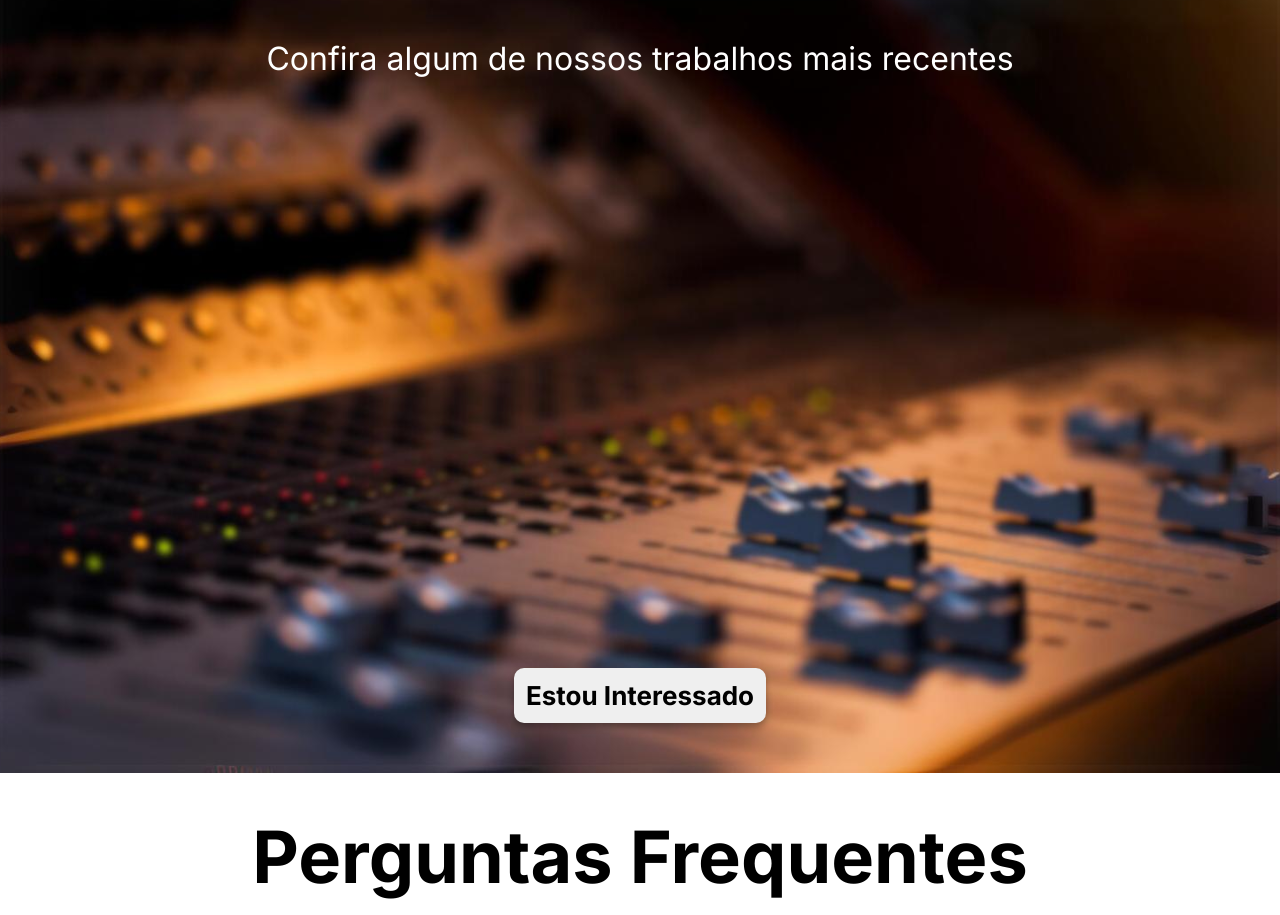
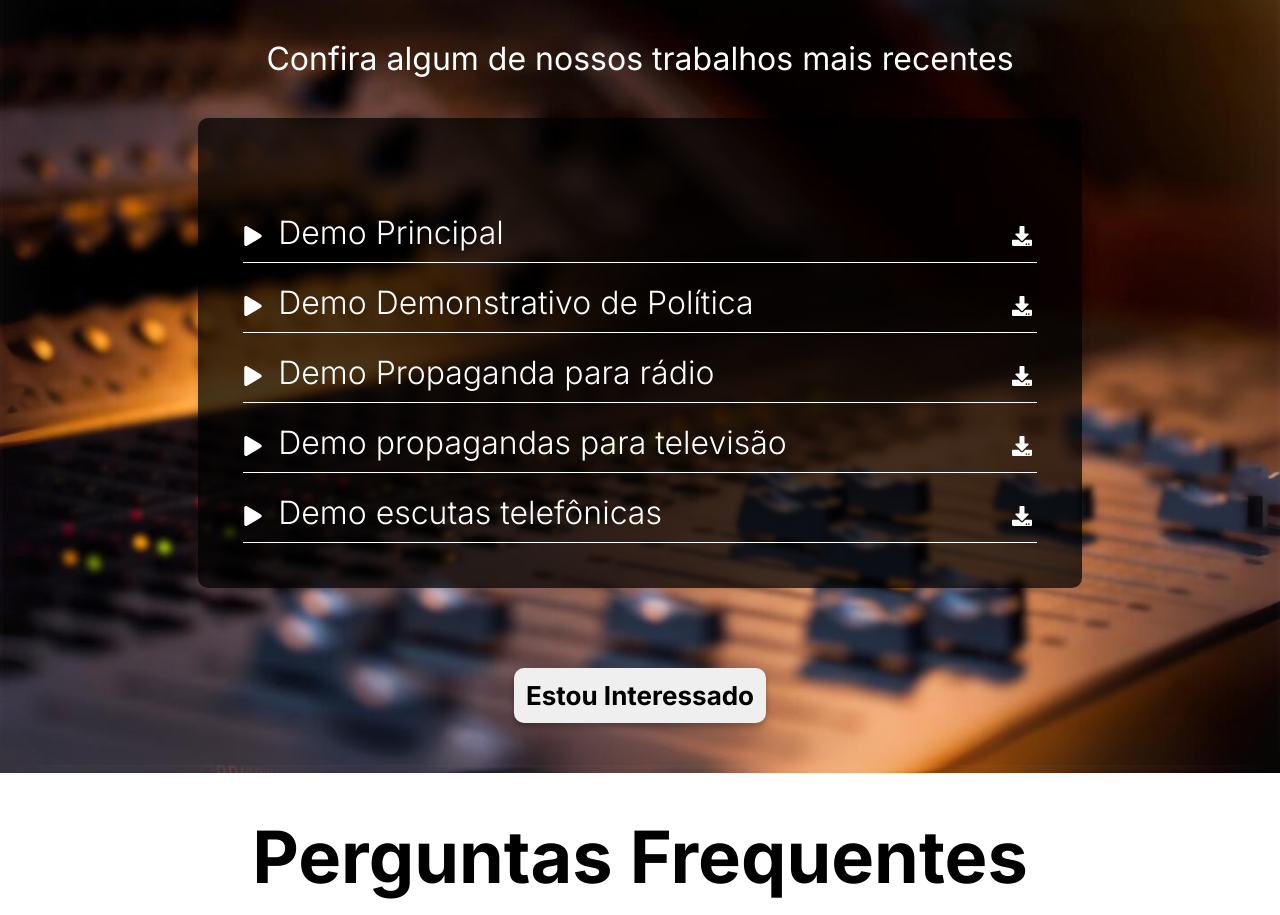
Before and after one commit to LucasJoseArantes/LandingPage-DMVoz, a React (Vite) app: page / in a window 1280 px wide. Shown: the part 3727-4642 px from the top of the page. Built offline with nearby package versions, Linux system fonts and the light colour scheme.

Commit message:
Create AudioBox

```diff
--- a/package.json
+++ b/package.json
@@ -17,7 +17,8 @@
     "react": "^18.3.1",
     "react-dom": "^18.3.1",
     "react-floating-whatsapp": "^5.0.8",
-    "react-icons": "^5.3.0"
+    "react-icons": "^5.3.0",
+    "react-player": "^2.16.0"
   },
   "devDependencies": {
     "@types/react": "^18.3.3",
--- /dev/null
+++ b/src/components/audioBox.jsx
@@ -0,0 +1,61 @@
+import React, { useState } from 'react';
+import { FaPlay, FaDownload } from 'react-icons/fa';
+import ReactPlayer from 'react-player';
+import demoPrincipal from '../assets/audios/demoPrincipal.mp3';
+
+const audioData = [
+    {
+        name: "Demo Principal",
+        url: demoPrincipal
+    },
+    {
+        name: "Demo Demonstrativo de Política",
+        url: "/path/to/demo-politica.mp3"
+    },
+    {
+        name: "Demo Propaganda para rádio",
+        url: "/path/to/demo-radio.mp3"
+    },
+    {
+        name: "Demo propagandas para televisão",
+        url: "/path/to/demo-televisao.mp3"
+    },
+    {
+        name: "Demo escutas telefônicas",
+        url: "/path/to/demo-escutas.mp3"
+    }
+];
+
+const AudioBox = () => {
+    const [currentAudioUrl, setCurrentAudioUrl] = useState("");
+
+    const handlePlay = (url) => {
+        setCurrentAudioUrl(url);
+    };
+
+    return (
+        <div className="audioBox">
+            <ReactPlayer
+                url={currentAudioUrl}
+                playing={currentAudioUrl !== ""}
+                controls={true}
+                width="100%"
+                height="50px"
+            />
+            {audioData.map((audio, index) => (
+                <div key={index} className="audioItem">
+                    <button onClick={() => handlePlay(audio.url)}>
+                        <FaPlay size={20} color="white" />
+                    </button>
+                    <h3>{audio.name}</h3>
+                    <a href={audio.url} download>
+                        <FaDownload size={20} color="white" />
+                    </a>
+                </div>
+
+            ))}
+        </div>
+    );
+};
+
+export default AudioBox;
--- a/src/components/sectionAudio.jsx
+++ b/src/components/sectionAudio.jsx
@@ -2,11 +2,13 @@ import React from 'react';
 import TitleSubtitle from './titleSubtitle';
 import '../styles/sectionAudio.css';
 import Button from './button';
+import AudioBox from './audioBox';
 
 const SectionAudio = () => {
     return (
         <section className='sectionImage sectionAudio'>
             <TitleSubtitle title="Especialidades" subtitle="Confira algum de nossos trabalhos mais recentes" />
+            <AudioBox />
             <Button text="Estou Interessado" nextSection=".faqSection"/>
         </section>
     );
--- a/src/styles/sectionAudio.css
+++ b/src/styles/sectionAudio.css
@@ -1,3 +1,67 @@
 .imageAudio{
     background-image: url('../assets/images/sectionAudio/audioBgd.png');
 }
+
+.audioBox{
+    background-color: #000000b8;
+    display: flex;
+    flex-direction: column;
+    border-radius: 10px;
+    box-shadow: 0px 4px 8px rgba(0, 0, 0, 0.1);
+    padding: 35px;
+    margin: auto;
+    box-shadow: 0 0 10px rgba(0, 0, 0, 0.1);
+    max-height: 500px;
+    overflow-y: auto;
+
+
+}
+
+/* Estilizando a barra de rolagem */
+.audioBox::-webkit-scrollbar {
+    width: 10px; /* Largura da barra de rolagem */
+}
+
+.audioBox::-webkit-scrollbar-track {
+    background: #1a1a1a; /* Cor do fundo da barra de rolagem */
+    border-radius: 10px; /* Bordas arredondadas para o track */
+}
+
+.audioBox::-webkit-scrollbar-thumb {
+    background-color: #555; /* Cor do "polegar" (a parte que se move) */
+    border-radius: 10px; /* Bordas arredondadas para o polegar */
+    border: 2px solid #1a1a1a; /* Borda ao redor do polegar para espaçamento */
+}
+
+.audioBox::-webkit-scrollbar-thumb:hover {
+    background-color: #888; /* Cor do polegar ao passar o mouse por cima */
+}
+.audioItem{
+    display: flex;
+    justify-content: space-between;
+    align-items: center;
+    margin: 10px;
+    color: rgb(255, 255, 255);
+    border-bottom: 1px solid white;
+    text-align: left;
+
+}
+
+.audioItem h3{
+    width: 100%;
+    margin: 0px 200px 10px 15px;
+    font-size: 2rem;
+    font-weight: 300
+}
+
+.audioBox button{
+    background-color: #ff000000;
+    border: transparent;
+    cursor: pointer;
+}
+
+.audioBox a{
+    margin-left: 20px;
+    padding: 5px;
+
+}
```
Also changed, not shown: 2 other files (tests, documents, lock files or other folders).
